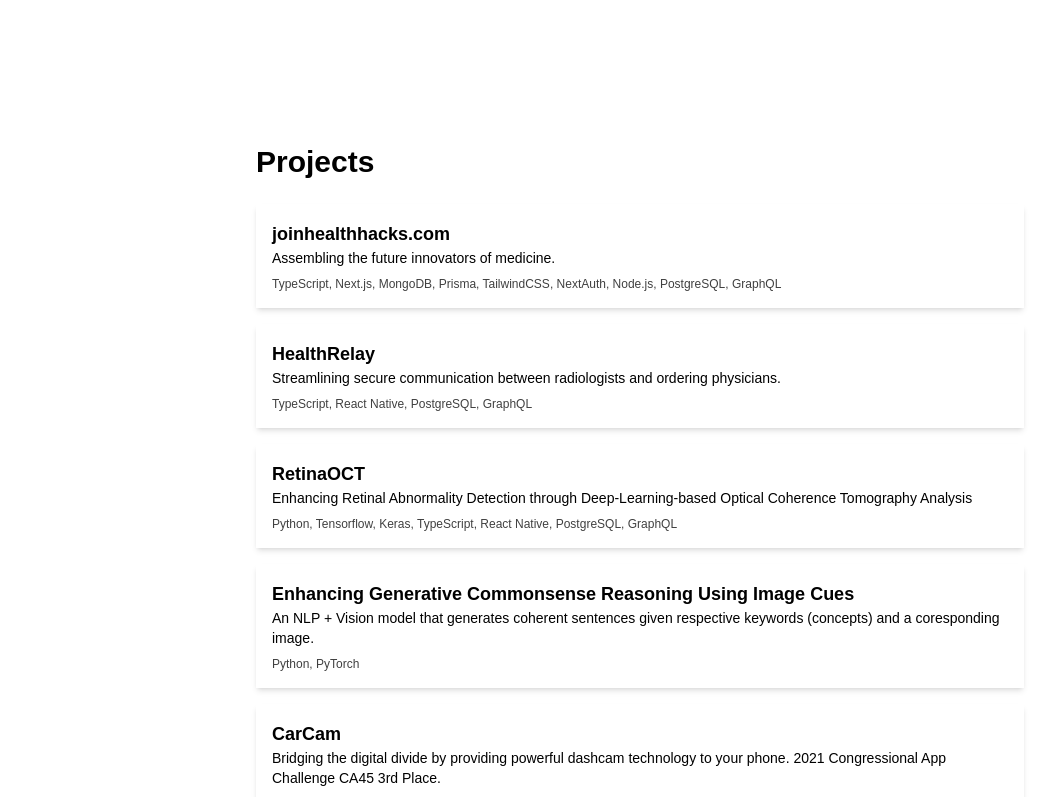
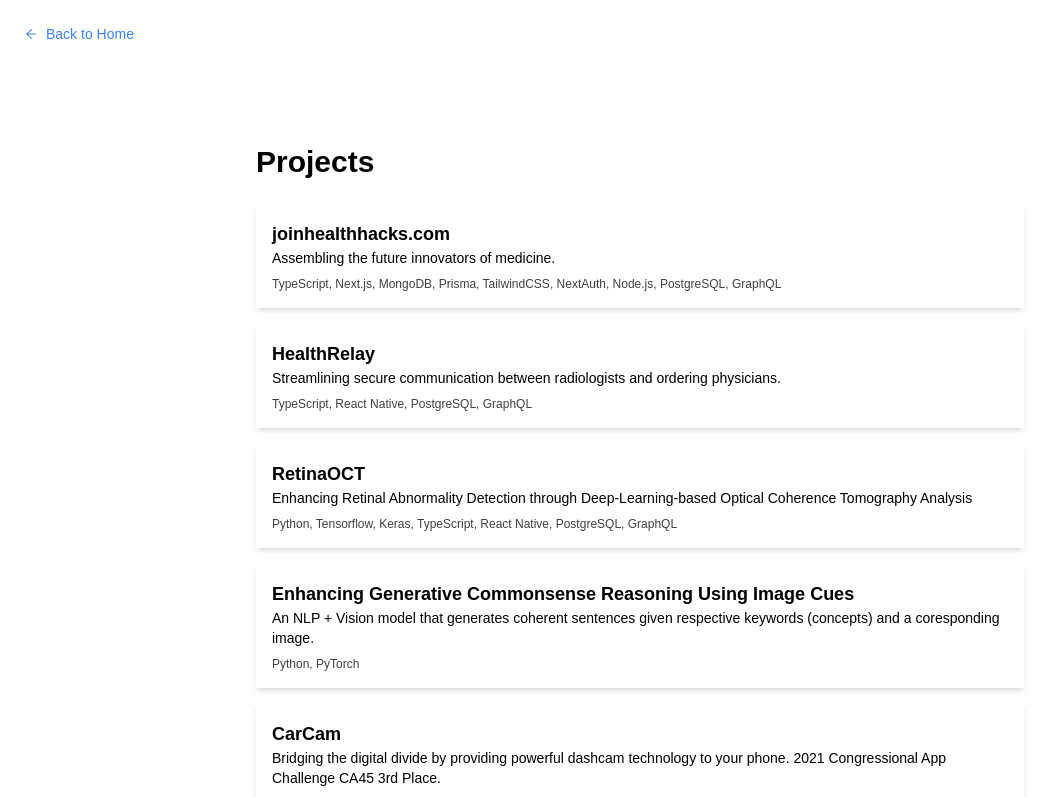
Before and after one commit to michaelhyi/personal-website, a Next.js app: page /projects in a window 1280 px wide. Shown: the top 797 px of the page, without its empty margins (0-1059 px from the left). Built offline with nearby package versions, Linux system fonts and the light colour scheme; a web font is replaced by a local one.

Commit message:
refactoring(all): refactored all code, client components, unused fonts

```diff
--- a/app/components/About.tsx
+++ b/app/components/About.tsx
@@ -37,8 +37,8 @@
         the intersection of software, AI, and entrepreneurship where I apply my
         aptitude for leadership, communication, and passion to deliver
         exceptional results. I'm currently a SWE Intern&nbsp;
-        <Link href="https://www.ardentlabs.io/">@ Ardent Labs</Link>, but I
-        previously was the Executive Director&nbsp;
+        <Link href="https://www.ardentlabs.io/">@ Ardent Labs</Link>, but I was
+        previously the Executive Director&nbsp;
         <Link href="https://www.joinhealthhacks.com/">@ {`health{hacks}`}</Link>
         , a SWE Intern&nbsp;
         <Link href="https://megaevolution.io/">@ MegaEvolution</Link>, and a
--- a/app/components/HeadLink.tsx
+++ b/app/components/HeadLink.tsx
@@ -1,3 +1,5 @@
+"use client";
+
 import Link from "@/app/components/Link";
 import { IconType } from "react-icons";
 
--- a/app/page.tsx
+++ b/app/page.tsx
@@ -1,7 +1,6 @@
 import About from "@/app/components/About";
 import Container from "@/app/components/Container";
 import Experience from "@/app/components/Experience";
-import Footer from "@/app/components/Footer";
 import Projects from "@/app/components/Projects";
 
 const Home = () => {
--- a/app/projects/page.tsx
+++ b/app/projects/page.tsx
@@ -1,9 +1,17 @@
 import Container from "@/app/components/Container";
 import { projects } from "@/app/data/projects";
+import Link from "next/link";
+import { AiOutlineArrowLeft } from "react-icons/ai";
 
 const Projects = () => {
   return (
     <Container>
+      <Link
+        href="/"
+        className="flex items-center gap-2 absolute top-6 left-6 text-sm cursor-pointer duration-300 hover:opacity-50 text-blue-500"
+      >
+        <AiOutlineArrowLeft /> Back to Home
+      </Link>
       <div className="mt-36 text-3xl font-bold">Projects</div>
       <br />
       <div className="flex flex-col gap-4">
--- a/app/utils/font.ts
+++ b/app/utils/font.ts
@@ -8,19 +8,9 @@
       style: "normal",
     },
     {
-      path: "../../public/fonts/SF-Pro-Text-RegularItalic.otf",
-      weight: "400",
-      style: "italic",
-    },
-    {
       path: "../../public/fonts/SF-Pro-Text-Bold.otf",
       weight: "700",
       style: "bold",
     },
-    {
-      path: "../../public/fonts/SF-Pro-Text-BoldItalic.otf",
-      weight: "700",
-      style: "italic",
-    },
   ],
 });
```
Also changed, not shown: app/layout.tsx (+9 -6 lines), 2 other files (tests, documents, lock files or other folders).
